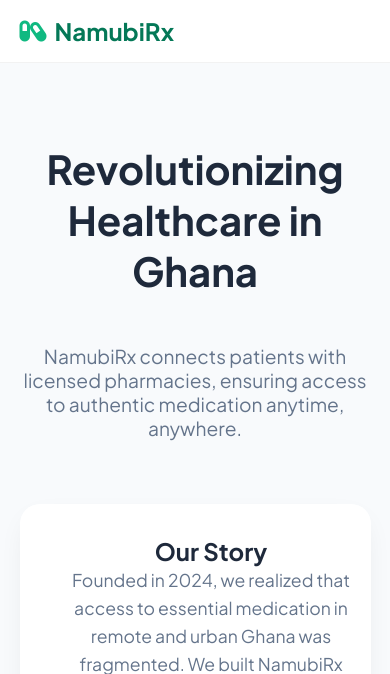
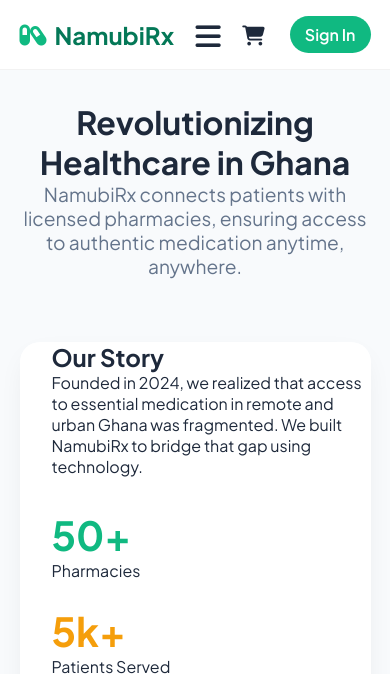
Before and after one commit to ninkpelpeter/Morison_Store, a Django app: page /about/ in a window 390 px wide. Shown: the top 674 px of the page. Run offline with Django 5.2, Linux system fonts and the light colour scheme.

Commit message:
Made website fully responsive for mobile devices

```diff
--- a/store/templates/base.html
+++ b/store/templates/base.html
@@ -6,178 +6,137 @@
     <meta name="viewport" content="width=device-width, initial-scale=1.0">
     <title>NamubiRx | Digital Pharmacy</title>
     <link rel="stylesheet" href="https://cdnjs.cloudflare.com/ajax/libs/font-awesome/6.4.0/css/all.min.css">
+
     <style>
-
+        /* --- YOUR EXISTING CORE CSS --- */
         @import url('https://fonts.googleapis.com/css2?family=Plus+Jakarta+Sans:wght@300;400;600;700&display=swap');
-
         :root {
-        --primary: #4b10b9; /* Modern Emerald Green */
-        --primary-dark: #047857;
-        --secondary: #1E293B; /* Slate Dark */
-        --accent: #F59E0B; /* Amber for CTA */
-        --light: #F8FAFC;
-        --white: #FFFFFF;
-        --glass: rgba(255, 255, 255, 0.9);
+            --primary: #10B981; --primary-dark: #047857; --secondary: #1E293B;
+            --accent: #F59E0B; --light: #F8FAFC; --white: #FFFFFF;
+            --glass: rgba(255, 255, 255, 0.95);
             --shadow: 0 10px 30px -10px rgba(0, 0, 0, 0.1);
         }
 
         * { margin: 0; padding: 0; box-sizing: border-box; font-family: 'Plus Jakarta Sans', sans-serif; }
-    body { background: var(--light); color: var(--secondary); overflow-x: hidden; }
+        body { background: var(--light); color: var(--secondary); overflow-x: hidden; display: flex; flex-direction: column; min-height: 100vh; }
         a { text-decoration: none; color: inherit; transition: 0.3s; }
         ul { list-style: none; }
 
-    /* --- ANIMATIONS --- */
-    @keyframes fadeInUp {
-        from { opacity: 0; transform: translateY(30px); }
-        to { opacity: 1; transform: translateY(0); }
-    }
-    @keyframes float {
-        0% { transform: translateY(0px); }
-        50% { transform: translateY(-15px); }
-        100% { transform: translateY(0px); }
-    }
-    @keyframes slideInRight {
-        from { opacity: 0; transform: translateX(50px); }
-        to { opacity: 1; transform: translateX(0); }
-    }
+        @keyframes fadeInUp { from { opacity: 0; transform: translateY(30px); } to { opacity: 1; transform: translateY(0); } }
+        @keyframes float { 0% { transform: translateY(0px); } 50% { transform: translateY(-15px); } 100% { transform: translateY(0px); } }
 
         .animate-up { animation: fadeInUp 0.8s cubic-bezier(0.2, 0.8, 0.2, 1) forwards; opacity: 0; }
-    .animate-float { animation: float 6s ease-in-out infinite; }
-    .delay-1 { animation-delay: 0.1s; }
-    .delay-2 { animation-delay: 0.2s; }
-    .delay-3 { animation-delay: 0.3s; }
+        .float-anim { animation: float 5s ease-in-out infinite; }
 
-    /* --- NAVBAR --- */
-    nav {
-        display: flex; justify-content: space-between; align-items: center;
-        padding: 1rem 5%; background: var(--glass); backdrop-filter: blur(10px);
-        position: sticky; top: 0; z-index: 1000; border-bottom: 1px solid rgba(0,0,0,0.05);
-    }
+        /* Navbar */
+        nav { display: flex; justify-content: space-between; align-items: center; padding: 1rem 5%; background: var(--glass); backdrop-filter: blur(10px); position: sticky; top: 0; z-index: 1000; border-bottom: 1px solid rgba(0,0,0,0.05); }
         .logo { font-size: 1.5rem; font-weight: 800; color: var(--primary-dark); display: flex; align-items: center; gap: 8px; }
         .nav-links { display: flex; gap: 2rem; align-items: center; }
         .nav-links a:hover { color: var(--primary); }
-    .nav-btn { background: var(--primary); color: white; padding: 10px 25px; border-radius: 50px; font-weight: 600; }
+        .nav-btn { background: var(--primary); color: white; padding: 10px 25px; border-radius: 50px; font-weight: 600; display: inline-block;}
         .nav-btn:hover { background: var(--primary-dark); transform: translateY(-2px); box-shadow: var(--shadow); }
+        .btn-outline { padding: 10px 25px; border: 2px solid var(--primary); color: var(--primary); background: transparent; border-radius: 50px; font-weight: 600; cursor: pointer; transition: 0.3s; display: inline-block; text-align: center;}
+        .btn-outline:hover { background: var(--primary); color: white; }
+        .btn-full { width: 100%; padding: 14px; background: var(--secondary); color: white; border: none; border-radius: 10px; font-size: 1rem; font-weight: 600; cursor: pointer; transition: 0.3s; }
 
-    /* --- HERO SECTION --- */
-    .hero {
-        display: grid; grid-template-columns: 1fr 1fr; align-items: center; gap: 4rem;
-        padding: 4rem 5%; min-height: 90vh; background: linear-gradient(135deg, #ecfdf5 0%, #ffffff 100%);
-    }
-    .hero h1 { font-size: 3.5rem; line-height: 1.1; margin-bottom: 1.5rem; color: var(--secondary); }
-    .hero p { font-size: 1.1rem; color: #64748B; margin-bottom: 2.5rem; line-height: 1.6; }
-    .hero-img img { width: 100%; border-radius: 20px; box-shadow: 20px 20px 0 var(--primary); }
-
-    /* --- CARDS & GRID --- */
         .container { padding: 5rem 5%; }
-    .section-title { text-align: center; margin-bottom: 3rem; font-size: 2.5rem; font-weight: 700; }
+        .grid-3 { display: grid; grid-template-columns: repeat(auto-fit, minmax(300px, 1fr)); gap: 2rem; }
         .grid-4 { display: grid; grid-template-columns: repeat(auto-fit, minmax(250px, 1fr)); gap: 2rem; }
 
-    .card {
-        background: var(--white); border-radius: 16px; padding: 1.5rem;
-        box-shadow: 0 4px 6px -1px rgba(0, 0, 0, 0.05); transition: 0.3s;
-        border: 1px solid rgba(0,0,0,0.05); position: relative; overflow: hidden;
-    }
-    .card:hover { transform: translateY(-10px); box-shadow: var(--shadow); border-color: var(--primary); }
-    .card img { width: 100%; height: 180px; object-fit: cover; border-radius: 12px; margin-bottom: 1rem; }
-    .tag { position: absolute; top: 20px; left: 20px; background: var(--accent); color: white; padding: 4px 12px; border-radius: 20px; font-size: 0.8rem; font-weight: 700; }
-    .price { font-size: 1.25rem; color: var(--primary-dark); font-weight: 700; display: block; margin: 0.5rem 0; }
-    .btn-outline { width: 100%; padding: 10px; border: 2px solid var(--primary); color: var(--primary); background: transparent; border-radius: 8px; font-weight: 600; cursor: pointer; transition: 0.3s; }
-    .btn-outline:hover { background: var(--primary); color: white; }
+        .card { background: var(--white); border-radius: 16px; padding: 1.5rem; box-shadow: 0 4px 6px -1px rgba(0, 0, 0, 0.05); border: 1px solid rgba(0,0,0,0.05); }
+        .form-input { width: 100%; padding: 14px 18px; border: 1px solid #cbd5e1; border-radius: 8px; font-size: 1rem; background-color: #f8fafc; outline: none; }
 
-    /* --- FORMS (Login/Signup/Contact) --- */
-    .auth-container {
-        min-height: 100vh; display: flex; align-items: center; justify-content: center;
-    }
-    .auth-box {
-        background: rgba(255, 255, 255, 0.95); backdrop-filter: blur(20px);
-        padding: 3rem; border-radius: 24px; width: 100%; max-width: 450px;
-        box-shadow: 0 25px 50px -12px rgba(0, 0, 0, 0.25);
-        animation: fadeInUp 0.6s ease-out;
-    }
-    .input-group { margin-bottom: 1.5rem; }
-    .input-group label { display: block; margin-bottom: 8px; font-weight: 600; font-size: 0.9rem; }
-    .input-group input, .input-group textarea, .input-group select {
-        width: 100%; padding: 14px; border: 1px solid #e2e8f0; border-radius: 10px;
-        font-size: 1rem; transition: 0.3s; outline: none;
-    }
-    .input-group input:focus { border-color: var(--primary); box-shadow: 0 0 0 3px rgba(16, 185, 129, 0.2); }
-    .btn-full { width: 100%; padding: 14px; background: var(--secondary); color: white; border: none; border-radius: 10px; font-size: 1rem; font-weight: 600; cursor: pointer; transition: 0.3s; }
-    .btn-full:hover { background: var(--primary); }
+        .cart-wrapper { position: relative; display: inline-block; margin-right: 15px; }
+        .cart-badge { position: absolute; top: -8px; right: -8px; background-color: #ef4444; color: white; border-radius: 50%; padding: 2px 6px; font-size: 0.7rem; font-weight: bold; }
 
-    /* --- FOOTER --- */
-    footer { background: var(--secondary); color: white; padding: 4rem 5%; margin-top: auto; }
-    .footer-grid { display: grid; grid-template-columns: repeat(auto-fit, minmax(200px, 1fr)); gap: 3rem; }
-    .footer-link { color: #94a3b8; margin-bottom: 10px; display: block; }
-    .footer-link:hover { color: var(--primary); padding-left: 5px; }
+        footer { background: var(--secondary); color: white; padding: 4rem 5% 2rem; margin-top: auto; }
 
-    /* --- RESPONSIVE --- */
+        /* --- THE MAGIC MOBILE RESPONSIVE FIXES --- */
+        .mobile-menu-btn { display: none; font-size: 1.8rem; cursor: pointer; color: var(--secondary); background: none; border: none; }
+
         @media (max-width: 768px) {
-        .hero { grid-template-columns: 1fr; text-align: center; padding-top: 2rem; }
-        .hero-img { order: -1; }
-        .nav-links { display: none; } /* Simplified for demo */
+            /* 1. Force ALL hardcoded inline grids to stack vertically */
+            div[style*="grid-template-columns"] {
+                grid-template-columns: 1fr !important;
+                gap: 1.5rem !important;
             }
 
-    /* Add to your existing CSS or style block */
-    .cart-wrapper { position: relative; display: inline-block; }
-    .cart-badge {
+            /* 2. Fix Hero Sections */
+            .hero-overlay { padding: 4rem 5% !important; }
+            .hero h1, header h1 { font-size: 2.2rem !important; }
+            .container { padding: 2rem 5% !important; }
+
+            /* 3. Mobile Hamburger Navigation */
+            .mobile-menu-btn { display: block; }
+            .nav-links.main-menu {
+                display: none; /* Hide standard menu */
+                flex-direction: column;
                 position: absolute;
-        top: -8px;
-        right: -8px;
-        background-color: #ef4444; /* Red */
-        color: white;
-        border-radius: 50%;
-        padding: 2px 6px;
-        font-size: 0.7rem;
-        font-weight: bold;
-        box-shadow: 0 2px 5px rgba(0,0,0,0.2);
+                top: 100%;
+                left: 0;
+                width: 100%;
+                background: white;
+                box-shadow: 0 10px 20px rgba(0,0,0,0.1);
+                padding: 1.5rem 5%;
+                gap: 1.5rem;
+                text-align: left;
             }
+            .nav-links.main-menu.active { display: flex; } /* Shown when clicked */
 
+            .nav-links.auth-menu { gap: 10px; }
 
-
-    @import url('https://fonts.googleapis.com/css2?family=Plus+Jakarta+Sans:wght@300;400;600;700&display=swap');
-        :root { --primary: #10B981; /* ... and the rest of the code ... */ }
+            /* 4. Adjust specific elements */
+            .auth-container { padding: 2rem 5%; }
+            .img-framed { height: auto !important; max-height: 300px; }
+            .dash-layout { flex-direction: column; height: auto; }
+            .dash-sidebar { width: 100%; border-right: none; border-bottom: 1px solid var(--border); }
+        }
     </style>
-
 </head>
 <body>
 
+    <!-- Responsive Navbar -->
     <nav class="animate-up">
         <a href="{% url 'home' %}" class="logo">
-        <i class="fas fa-capsules" style="color: var(--primary);"></i> NamubiRx</a>
-        <div class="nav-links">
+            <i class="fas fa-capsules" style="color: var(--primary);"></i> NamubiRx
+        </a>
+
+        <!-- Hamburger Button (Visible only on mobile) -->
+        <button class="mobile-menu-btn" onclick="toggleMenu()">
+            <i class="fas fa-bars"></i>
+        </button>
+
+        <!-- Main Links -->
+        <div class="nav-links main-menu" id="mobile-menu">
             <a href="{% url 'home' %}">Home</a>
             <a href="{% url 'shop' %}">Shop Medicines</a>
             <a href="{% url 'about' %}">About Us</a>
             <a href="{% url 'contact' %}">Contact</a>
         </div>
-        <div class="nav-links">
-            <a href="{% url 'checkout' %}" class="cart-wrapper" style="margin-right: 15px;">
+
+        <!-- Auth & Cart Links -->
+        <div class="nav-links auth-menu">
+            <a href="{% url 'checkout' %}" class="cart-wrapper">
                 <i class="fas fa-shopping-cart fa-lg"></i>
                 {% if cart_count > 0 %}
                     <span class="cart-badge">{{ cart_count }}</span>
                 {% endif %}
             </a>
 
-
-        <!-- DYNAMIC AUTHENTICATION UI -->
             {% if user.is_authenticated %}
-    <span style="font-weight: 600; color: var(--primary-dark); margin-right: 10px;">Hi, {{ user.username }}</span>
-
-    <!-- ONLY SHOW THIS BUTTON IF USER IS ADMIN -->
                 {% if user.is_staff %}
-        <a href="{% url 'admin_dashboard' %}" class="btn-outline" style="margin-right: 10px; padding: 8px 15px;">Dashboard</a>
+                    <a href="{% url 'admin_dashboard' %}" class="btn-outline" style="padding: 6px 12px; font-size: 0.8rem;">Dashboard</a>
                 {% endif %}
-
-    <a href="{% url 'logout' %}" class="nav-btn" style="background: #ef4444;">Log Out</a>
+                <a href="{% url 'logout' %}" class="nav-btn" style="background: #ef4444; padding: 8px 15px; font-size: 0.9rem;">Out</a>
             {% else %}
-    <a href="{% url 'login' %}" class="nav-btn">Sign In</a>
+                <a href="{% url 'login' %}" class="nav-btn" style="padding: 8px 15px;">Sign In</a>
             {% endif %}
         </div>
     </nav>
-    <!-- SECURITY & NOTIFICATION MESSAGES -->
+
+    <!-- Messages Banner -->
     {% if messages %}
-    <div style="padding: 10px 5%; position: absolute; width: 100%; z-index: 9999;">
+        <div style="padding: 10px 5%; width: 100%; z-index: 9999;">
             {% for message in messages %}
                 <div style="padding: 15px; border-radius: 8px; margin-bottom: 10px; color: white; font-weight: 600; text-align: center; background-color: {% if message.tags == 'error' %}#ef4444{% elif message.tags == 'success' %}#10B981{% else %}#F59E0B{% endif %}; box-shadow: var(--shadow);">
                     {{ message }}
@@ -186,31 +145,41 @@
         </div>
     {% endif %}
 
-    {% block content %}{% endblock %}
+    <!-- Page Content -->
+    {% block content %}
+    {% endblock %}
 
+    <!-- Footer -->
     <footer>
-        <div class="footer-grid">
+        <div class="container" style="padding: 0;">
+            <div style="display: grid; grid-template-columns: repeat(auto-fit, minmax(200px, 1fr)); gap: 2rem;">
                 <div>
                     <h2 style="margin-bottom: 1rem;">NamubiRx</h2>
-                <p style="color: #94a3b8; line-height: 1.6;">Your trusted partner for health and wellness. Order medicines securely and get them delivered to your doorstep in Ghana.</p>
+                    <p style="color: #94a3b8; line-height: 1.6; font-size: 0.9rem;">Your trusted partner for health and wellness in Ghana.</p>
                 </div>
                 <div>
-                <h3>Quick Links</h3>
-                <a href="{% url 'shop' %}" class="footer-link">Browse Medicines</a>
-                <a href="{% url 'signup' %}" class="footer-link">Create Account</a>
-                <a href="{% url 'checkout' %}" class="footer-link">Track Order</a>
+                    <h3 style="margin-bottom: 1rem;">Quick Links</h3>
+                    <a href="{% url 'shop' %}" style="display:block; color:#94a3b8; margin-bottom:10px;">Browse Medicines</a>
+                    <a href="{% url 'signup' %}" style="display:block; color:#94a3b8; margin-bottom:10px;">Create Account</a>
                 </div>
                 <div>
-                <h3>Contact</h3>
-                <p class="footer-link"><i class="fas fa-phone"></i> +233 54 123 4567</p>
-                <p class="footer-link"><i class="fas fa-envelope"></i> help@namubirx.com</p>
-                <p class="footer-link"><i class="fas fa-map-marker-alt"></i> Kpandai, Northern Region Ghana</p>
+                    <h3 style="margin-bottom: 1rem;">Contact</h3>
+                    <p style="color:#94a3b8; margin-bottom:10px;"><i class="fas fa-phone"></i> +233 54 123 4567</p>
+                    <p style="color:#94a3b8; margin-bottom:10px;"><i class="fas fa-envelope"></i> help@namubirx.com</p>
                 </div>
             </div>
-        <div style="text-align: center; margin-top: 3rem; padding-top: 1rem; border-top: 1px solid #334155; color: #64748b;">
+            <div style="text-align: center; margin-top: 3rem; padding-top: 1.5rem; border-top: 1px solid #334155; color: #64748b; font-size: 0.9rem;">
                 &copy; 2026 NamubiRx. Built for Ghana.
+            </div>
         </div>
     </footer>
 
+    <!-- Mobile Menu Script -->
+    <script>
+        function toggleMenu() {
+            var menu = document.getElementById("mobile-menu");
+            menu.classList.toggle("active");
+        }
+    </script>
 </body>
 </html>
```
Lines whose indentation alone changed are shown as unchanged.
